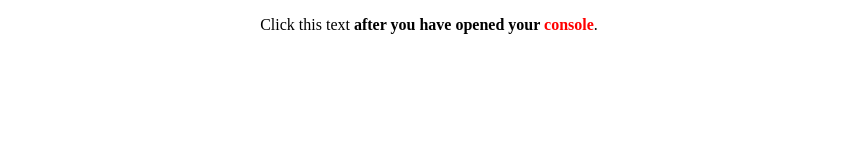
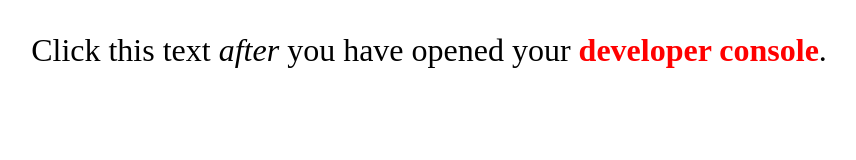
Before and after one commit to Beratgo/javascript-prompt-tic-tac-toe, a plain HTML site: page index.html in a window 1280 px wide. Shown: the whole page, without its empty margins (211-1067 px from the left). Drawn offline with Linux system fonts and the light colour scheme.

Commit message:
Update call to action to make it more understandable

```diff
--- a/index.html
+++ b/index.html
@@ -10,7 +10,7 @@
   </head>
 
   <body>
-    <p class="startgame" style="text-align: center;"> Click this text <b>after you have opened your <span style="color: red;">console</span></b>. </p>
+    <p class="startgame" style="text-align: center; font-size: 2rem;"> Click this text <em>after</em> you have opened your <b><span style="color: red;">developer console</span></b>. </p>
   </body>
 
 </html>
```
